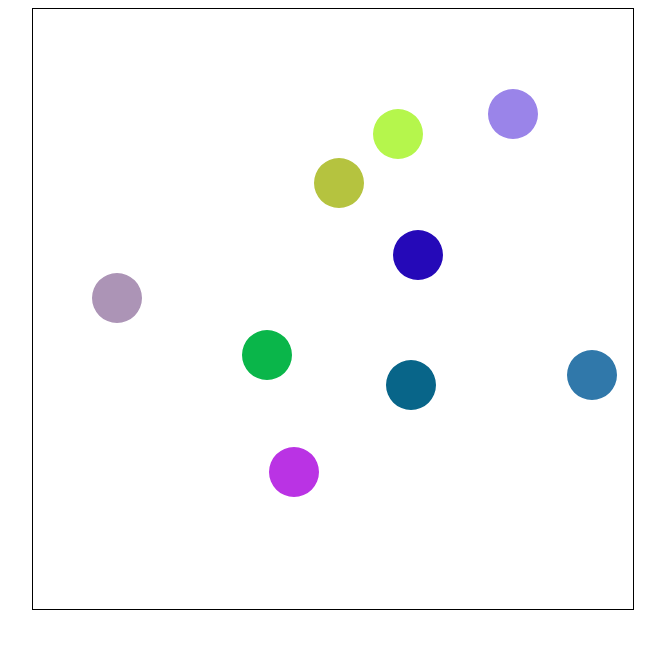
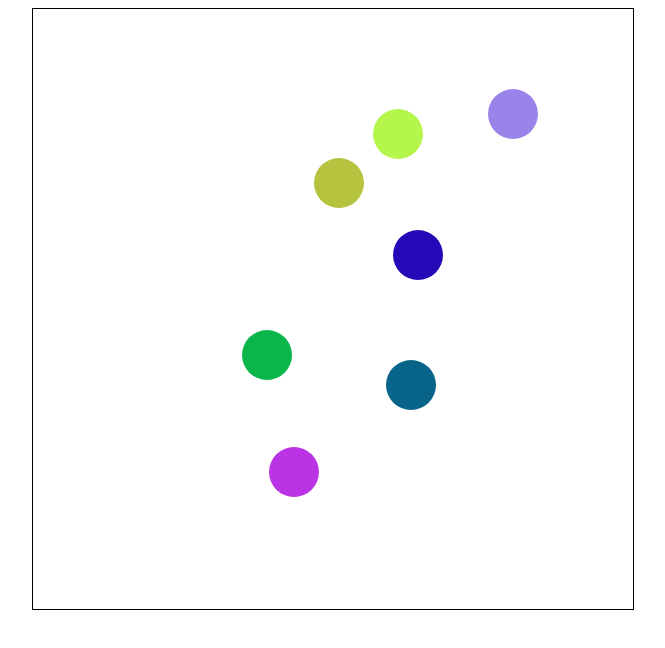
Before and after one commit to awallace689/CivSim, a plain HTML site: page index.html in a window 1280 px wide. Shown: the whole page, without its empty margins (307-972 px from the left). Drawn offline with nearby package versions, Linux system fonts and the light colour scheme.

Commit message:
Restructured project, now circles belong to City objects

```diff
--- /dev/null
+++ b/js/Entities/City.js
@@ -0,0 +1,15 @@
+const CITY_RADIUS = 25;
+class City extends VisibleEntity {
+    constructor(context, xpos, ypos, r, g, b) {
+        super(context, xpos, ypos, CITY_RADIUS, r, g, b);
+        this.shape = new Circle(this);
+    }
+
+    draw() {
+        this.shape.draw();
+    }
+
+    updateShape() {
+        this.shape = new Circle(this);
+    }
+}
--- /dev/null
+++ b/js/Entities/Entity.js
@@ -0,0 +1,97 @@
+class Entity {
+    constructor(x, y, rad) {
+        this.x = x;
+        this.y = y;
+        this.rad = rad;
+    }
+
+    die() {
+        if(this.hasOwnProperty('gaia')) {
+            this.gaia.entitySet.delete(this);
+            this.gaia = undefined;
+        }
+    }
+}
+
+class VisibleEntity extends Entity {
+    constructor(context, xpos, ypos, radius, r, g, b) {
+        super(xpos, ypos, radius);
+        this.context = context;
+        this.color = {'r':r, 'g':g, 'b':b};
+        this.shape = undefined;
+    }
+
+    draw() {
+        shape.draw();
+    }
+}
+
+
+class EntityTester {
+    constructor(gaia) {
+        this.entitySet = gaia.entitySet;
+    }
+
+    testWillNotCollideWithExisting(x, y, radius) {
+        let failed = false;
+        for (let i = 0; i < this.entitySet.size; i++) {
+            let arrayFromSet = Array.from(this.entitySet);
+            let seperation = Math.sqrt((arrayFromSet[i].x - x) * (arrayFromSet[i].x - x)
+                + (arrayFromSet[i].y - y) * (arrayFromSet[i].y - y));
+            if (seperation < (radius + arrayFromSet[i].rad)) {
+                return false;
+            }
+        }
+        return true;
+    }
+
+    testWillEntityBeInBounds(x, y, radius) {
+        if (
+            x - (radius + 75) >= 0 &&
+            x + (radius + 75) < WIDTH &&
+            y - (radius + 75) >= 0 &&
+            y + (radius + 75) < HEIGHT
+        ) {
+            return true;
+        }
+        return false;
+    }
+
+    testMinDistanceBetweenAny(x, y, radius, min) {
+        for (let i = 0; i < this.entitySet.size; i++) {
+            let arrayFromSet = Array.from(this.entitySet);
+            let seperation = Math.sqrt((arrayFromSet[i].x - x) * (arrayFromSet[i].x - x)
+                + (arrayFromSet[i].y - y) * (arrayFromSet[i].y - y));
+            if (seperation - (radius + arrayFromSet[i].rad) < min) {
+                return false;
+            }
+        }
+        return true;
+    }
+
+    testMinDistanceBetweenTwo(x1, y1, r1, x2, y2, r2, min) {
+        if (Math.sqrt( (x1 - x2) * (x1 - x2) + (y1 - y2) * (y1 - y2) )
+            - (r1 + r2) >= min) {
+                return false;
+        }
+        return true;
+    }
+
+    testMaxDistanceBetweenTwo(x1, y1, r1, x2, y2, r2, max) {
+        if (Math.sqrt( (x1 - x2) * (x1 - x2) + (y1 - y2) * (y1 - y2) )
+            - (r1 + r2) <= max) {
+                return false;
+        }
+        return true;
+    }
+
+    runTests(...tests) {
+        for(let i = 0; i < tests.length; i++) {
+            if(!tests[i]) {
+                console.log(`Failed test ${i}!`);
+                return false;
+            }
+        }
+        return true;
+    }
+}
--- /dev/null
+++ b/js/Entities/Shape.js
@@ -0,0 +1,59 @@
+class Shape {
+    constructor() {
+
+    }
+
+    draw() {
+        throw Error();
+    }
+}
+
+/**
+ * @param {VisibleEntity} entity entity circle is delegate of
+ */
+class Circle extends Shape {
+    constructor(entity) {
+        super();
+        this.entity = entity;
+    }
+
+    /** Draw circle at position ('x', 'y'), with radius 'rad'.
+    *
+    * @param {CanvasRenderingContext2D} context canvas render context
+    * @param {Number} x x-pos
+    * @param {Number} y y-pos
+    * @param {Number} rad radius
+    * @param {} color rgb object ex. {r: 255, g: 255, b: 255}
+    * @return: undefined
+    */
+    drawCircle(context) {
+        context.beginPath();
+        context.moveTo(this.entity.x, this.entity.y);
+        context.arc(this.entity.x, this.entity.y, this.entity.rad, 0, 2 * Math.PI);
+        context.fillStyle = this.entity.color ? `rgb(${this.entity.color['r']},
+            ${this.entity.color['g']},
+            ${this.entity.color['b']})` : 'black';
+        context.fill();
+    }
+
+    draw() {
+        this.drawCircle(this.entity.context);
+    }
+
+    getPointOnRadiusAtAngle(angle) {
+
+    }
+}
+
+
+function getRandomCircleInfo() {
+    let rad = Math.floor(Math.random() * 200);
+    return {
+        'r': Math.floor(Math.random() * 256),
+        'g': Math.floor(Math.random() * 256),
+        'b': Math.floor(Math.random() * 256),
+        'rad': rad,
+        'x': Math.floor(Math.random() * ((WIDTH - rad) - rad) + rad),
+        'y': Math.floor(Math.random() * ((HEIGHT - rad) - rad) + rad),
+    }
+}
--- /dev/null
+++ b/js/Gaia.js
@@ -0,0 +1,48 @@
+class Gaia {
+    constructor(context) {
+        this.context = context;
+        this.entitySet = new Set();
+    }
+
+    passesCitySpawnTests(x, y, radius) {
+        let tester = new EntityTester(this);
+        return tester.runTests(
+            tester.testWillNotCollideWithExisting(x, y, radius),
+            tester.testWillEntityBeInBounds(x, y, radius),
+            tester.testMinDistanceBetweenAny(x, y, radius, 25)
+        );
+    }
+
+    spawn(entity) {
+        if (this.passesCitySpawnTests(entity.x, entity.y, entity.rad)) {
+            this.entitySet.add(entity);
+        }
+        else {
+            entity.x + (Math.random * entity.rad) * (Math.random() < .5 ? 1 : (-1));
+            entity.y + (Math.random * entity.rad) * (Math.random() < .5 ? 1 : (-1));
+            this.spawnRec(entity, 1)
+        }
+    }
+
+    spawnRec(entity, n) {
+        if (n < 300) {
+            let oldX = entity.x;
+            let oldY = entity.y;
+            entity.x += (Math.random * entity.rad) * (Math.random() < .5 ? 1 : (-1));
+            entity.y += (Math.random * entity.rad) * (Math.random() < .5 ? 1 : (-1));
+            if (this.passesCitySpawnTests(oldX, oldY, entity.rad)) {
+                this.entitySet.add(entity);
+            }
+            else {
+                this.spawnRec(entity, n + 1);
+            }
+        }
+    }
+}
+
+
+class SpawnStrategy {
+    constructor(entity) {
+
+    }
+}
--- /dev/null
+++ b/js/main.js
@@ -0,0 +1,73 @@
+"use strict";
+/****************************************************************
+ * Author: Adam Wallace
+ * Date: 5/18/2019
+ * Desc: A collection of concepts for my civilization simulator.
+ ****************************************************************/
+
+
+let WIDTH = 600;
+let HEIGHT = 600;
+
+
+window.onload = () => {
+    main();
+}
+
+
+/** Returns game canvas rendering object.
+*
+* @return CanvasRenderingContext2D
+*/
+function getContext() {
+    let canvas = document.getElementById('game');
+    let context = canvas.getContext('2d');
+    return context;
+}
+
+
+function initCanvas(c) {
+    c.canvas.width = WIDTH;
+    c.canvas.height = HEIGHT;
+}
+
+
+function clearCanvas(context) {
+    context.clearRect(0, 0, WIDTH - 1, HEIGHT - 1);
+}
+
+
+function main() {
+    // Initialize canvas.
+    let c = getContext();
+    initCanvas(c);
+    console.log(c);
+
+    // Initialize Entity manager
+    let g = new Gaia(c);
+
+
+    // Draw a 'n' random cities.
+    let rc;
+    for(let i = 0; i < 10; i++){
+        rc = getRandomCircleInfo();
+        g.spawn(new City(c, rc['x'], rc['y'], rc['r'], rc['g'], rc['b']));
+    }
+    // clearCanvas(c);
+    drawVisibleEntities(c, g);
+    console.log(g.entitySet);
+}
+
+/** Draw all VisibleEntities, defined by a 'draw' method.
+ *
+ * @param {Gaia} gaia
+ */
+function drawVisibleEntities(c, gaia) { // TODO: Decouple from
+
+    gaia.entitySet.forEach((entity) => {
+        entity.gaia = gaia;
+        if(typeof entity.draw === 'function'){
+            entity.draw();
+        }
+    });
+}
--- a/js/test.js
+++ /dev/null
@@ -1,203 +0,0 @@
-"use strict";
-/****************************************************************
- * Author: Adam Wallace
- * Date: 5/18/2019
- * Desc: A collection of concepts for my civilization simulator.
- ****************************************************************/
-
-
-let WIDTH = 600;
-let HEIGHT = 600;
-
-
-class Gaia {
-    constructor(context) {
-        this.context = context;
-        this.entitySet = new Set();
-    }
-
-    willEntitiesCollideWithNew(x, y, radius) {
-        let failed = false;
-        let count = 0;
-        for(let i = 0; i < this.entitySet.size; i++) {
-            let arrayFromSet = Array.from(this.entitySet);
-            let seperation = Math.sqrt((arrayFromSet[i].x - x) * (arrayFromSet[i].x - x)
-                + (arrayFromSet[i].y - y) * (arrayFromSet[i].y - y));
-            console.log(`Seperation: ${seperation}, Rad + rad2: ${radius + arrayFromSet[i].rad}`);
-            if(seperation < (radius + arrayFromSet[i].rad)){
-                failed = true;
-            }
-            count++;
-        }
-        if(failed) {
-            console.log(`Object (${x}, ${y}) -- FAILED`);
-            return false;
-        }
-        console.log(`Object (${x}, ${y}) -- PASS`);
-        return true;
-    }
-
-    willEntityBeInBounds(x, y, radius) {
-        if(
-        x - radius >= 0 &&
-        x + radius < WIDTH &&
-        y - radius >= 0 &&
-        y + radius < HEIGHT
-        ) {
-            return true;
-        }
-        return false;
-    }
-
-    passesSpawnTests(x, y, radius) {
-        if(this.willEntitiesCollideWithNew(x, y, radius) &&
-            this.willEntityBeInBounds(x, y, radius)) {
-            return true;
-        }
-        return false;
-    }
-
-    spawn(entity) {
-        if(this.passesSpawnTests(entity.x, entity.y, entity.rad)){
-            this.entitySet.add(entity);
-        }
-    }
-}
-
-
-class Entity {
-    constructor(x, y, rad) {
-        this.x = x;
-        this.y = y;
-        this.rad = rad;
-    }
-}
-
-
-class PixelGrid {
-    constructor(rgbaArray) {
-        let i = 0;
-        let j = 0;
-        let newPixelList = [[]];
-        while (i < rgbaArray.length) {
-            if (i % 600 == 0 && i != 0) {
-                newPixelList.push([])
-                j++;
-            }
-            let r = rgbaArray[i];
-            let g = rgbaArray[i + 1];
-            let b = rgbaArray[i + 2];
-            let a = rgbaArray[i + 3];
-            let newPixel = new Pixel(r, g, b, a);
-            newPixelList[j].push(newPixel);
-            i += 4;
-        }
-        this.data = newPixelGrid;
-    }
-}
-
-
-class Pixel {
-    constructor(r, g, b, a) {
-        this.r = r;
-        this.g = g;
-        this.b = b;
-        this.a = a;
-    }
-}
-
-
-class Circle extends Entity {
-    constructor(context, x, y, rad, r = 255, g = 255, b = 255) {
-        super(x, y, rad);
-        this.context = context;
-        this.color = { 'r': r, 'g': g, 'b': b };
-    }
-
-    draw() {
-        drawCircle(this.context, this.x, this.y, this.rad,
-            `rgb(${this.color['r']},${this.color['g']},${this.color['b']})`);
-    }
-}
-
-
-window.onload = () => {
-    main();
-}
-
-
-function main() {
-    // Initialize canvas.
-    let c = getContext();
-    initCanvas(c);
-    console.log(c);
-
-    let g = new Gaia(c);
-
-
-    // Draw a random circle.
-    let rc;
-    for(let i = 0; i < 10; i++){
-        rc = getRandomCircleInfo();
-        g.spawn(new Circle(c, rc['x'], rc['y'], 25, rc['r'], rc['g'], rc['b']));
-    }
-    console.log(g.entitySet.entries());
-    clearCanvas(c);
-    drawEntities(g);
-}
-
-
-function drawEntities(gaia){
-    gaia.entitySet.forEach((entity) => entity.draw());
-}
-
-
-function initCanvas(c) {
-    c.canvas.width = WIDTH;
-    c.canvas.height = HEIGHT;
-}
-
-
-/// Returns game canvas rendering object.
-///
-/// @return: CanvasRenderingContext2D
-function getContext() {
-    let canvas = document.getElementById('game');
-    let context = canvas.getContext('2d');
-    return context;
-}
-
-
-function getRandomCircleInfo() {
-    let rad = Math.floor(Math.random() * 200);
-    return {
-        'r': Math.floor(Math.random() * 256),
-        'g': Math.floor(Math.random() * 256),
-        'b': Math.floor(Math.random() * 256),
-        'rad': rad,
-        'x': Math.floor(Math.random() * ((WIDTH - rad) - rad) + rad),
-        'y': Math.floor(Math.random() * ((HEIGHT - rad) - rad) + rad),
-    }
-}
-
-
-/// Draw circle at position ('x', 'y'), with radius 'rad'.
-///
-/// @param context {CanvasRenderingContext2D}: Canvas render context
-/// @param x {Number}: x-pos
-/// @param y {Number}: y-pos
-/// @param rad {Number}: radius
-/// @param color {}
-/// @return: undefined
-function drawCircle(context, x, y, rad, color) {
-    context.beginPath();
-    context.moveTo(x, y);
-    context.arc(x, y, rad, 0, 2 * Math.PI);
-    context.fillStyle = color ? color : 'black';
-    context.fill();
-}
-
-function clearCanvas(context) {
-    context.clearRect(0, 0, WIDTH - 1, HEIGHT - 1);
-
-}
```
Also changed, not shown: PixelGrid.js (added, +31 -0 lines), index.html (+6 -2 lines).
